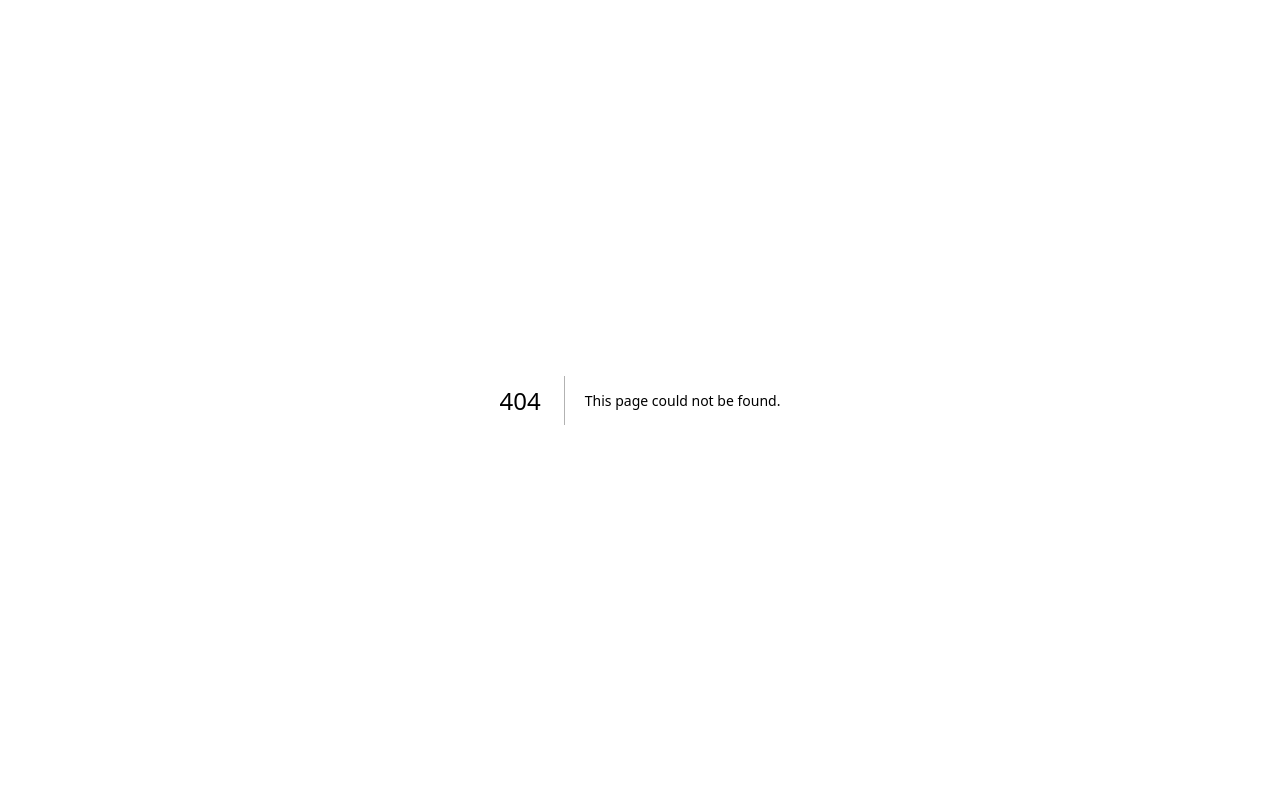
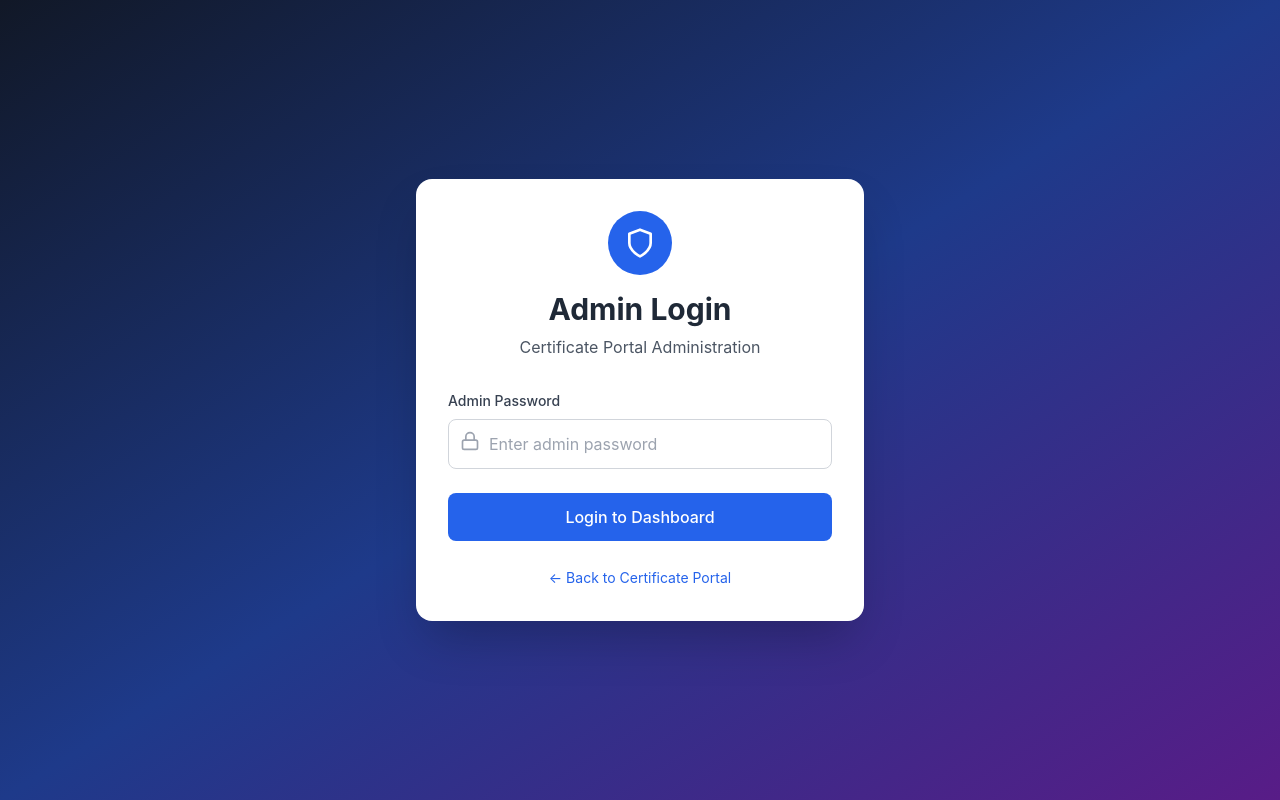
Before and after one commit to Prabhugems/2025-2026Certificates, a Next.js app: page /admin/login in a window 1280 px wide. Before the commit this address had no page. Built offline with nearby package versions, Linux system fonts and the light colour scheme.

Commit message:
Create login.js

```diff
--- /dev/null
+++ b/pages/admin/login.js
@@ -0,0 +1,90 @@
+import React, { useState } from 'react';
+import { useRouter } from 'next/router';
+import { Lock, Shield } from 'lucide-react';
+
+export default function AdminLogin() {
+  const [password, setPassword] = useState('');
+  const [error, setError] = useState('');
+  const [loading, setLoading] = useState(false);
+  const router = useRouter();
+
+  const handleLogin = async (e) => {
+    e.preventDefault();
+    setLoading(true);
+    setError('');
+
+    try {
+      const response = await fetch('/api/admin/verify-login', {
+        method: 'POST',
+        headers: { 'Content-Type': 'application/json' },
+        body: JSON.stringify({ password }),
+      });
+
+      const data = await response.json();
+
+      if (response.ok) {
+        localStorage.setItem('adminToken', data.token);
+        router.push('/admin/dashboard');
+      } else {
+        setError(data.error || 'Invalid password');
+      }
+    } catch (err) {
+      setError('Unable to connect to server');
+    } finally {
+      setLoading(false);
+    }
+  };
+
+  return (
+    <div className="min-h-screen bg-gradient-to-br from-gray-900 via-blue-900 to-purple-900 flex items-center justify-center px-4">
+      <div className="max-w-md w-full bg-white rounded-2xl shadow-2xl p-8">
+        <div className="text-center mb-8">
+          <div className="w-16 h-16 bg-blue-600 rounded-full flex items-center justify-center mx-auto mb-4">
+            <Shield className="w-8 h-8 text-white" />
+          </div>
+          <h1 className="text-3xl font-bold text-gray-800">Admin Login</h1>
+          <p className="text-gray-600 mt-2">Certificate Portal Administration</p>
+        </div>
+
+        <form onSubmit={handleLogin} className="space-y-6">
+          <div>
+            <label className="block text-sm font-medium text-gray-700 mb-2">
+              Admin Password
+            </label>
+            <div className="relative">
+              <Lock className="absolute left-3 top-3 w-5 h-5 text-gray-400" />
+              <input
+                type="password"
+                value={password}
+                onChange={(e) => setPassword(e.target.value)}
+                className="w-full pl-10 pr-4 py-3 border border-gray-300 rounded-lg focus:ring-2 focus:ring-blue-500 focus:border-transparent outline-none"
+                placeholder="Enter admin password"
+                required
+              />
+            </div>
+          </div>
+
+          {error && (
+            <div className="p-4 bg-red-50 border border-red-200 rounded-lg text-red-700 text-sm">
+              {error}
+            </div>
+          )}
+
+          <button
+            type="submit"
+            disabled={loading}
+            className="w-full py-3 bg-blue-600 text-white rounded-lg hover:bg-blue-700 transition font-medium disabled:bg-gray-400 disabled:cursor-not-allowed"
+          >
+            {loading ? 'Verifying...' : 'Login to Dashboard'}
+          </button>
+        </form>
+
+        <div className="mt-6 text-center">
+          <a href="/" className="text-sm text-blue-600 hover:text-blue-700">
+            ← Back to Certificate Portal
+          </a>
+        </div>
+      </div>
+    </div>
+  );
+}
```
